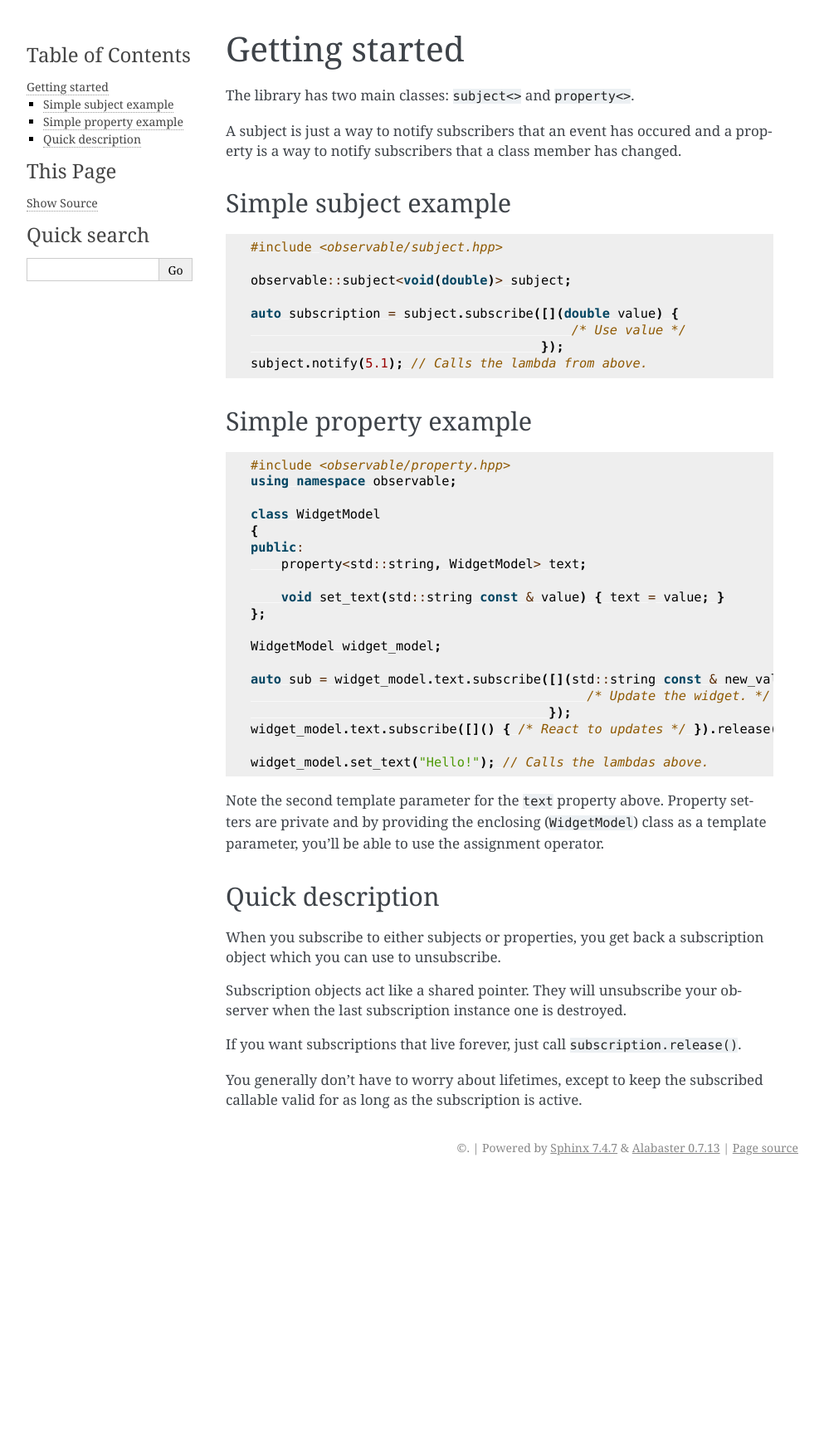
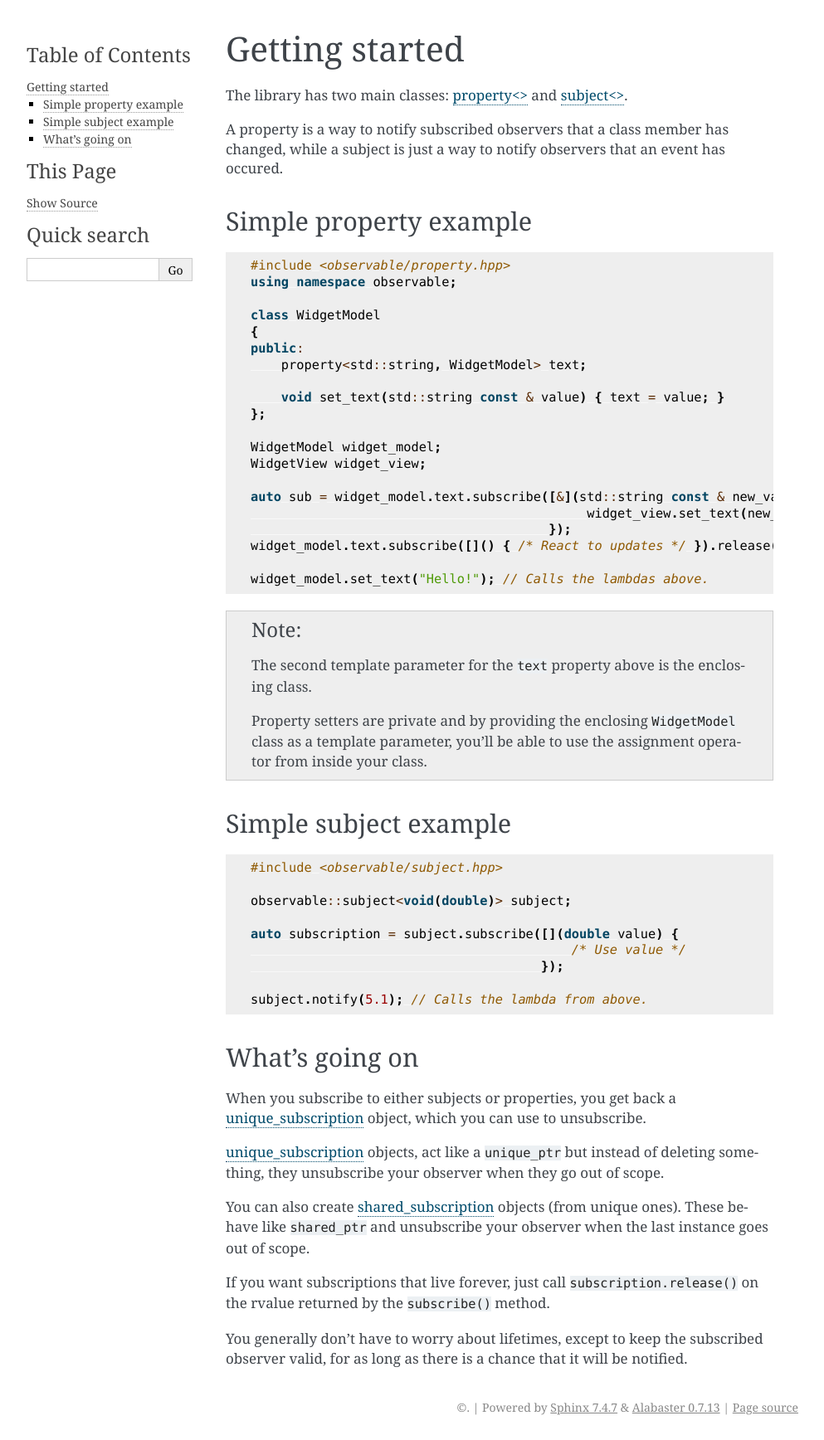
Before and after one commit to ddinu/observable, a Sphinx documentation site: the page built from docs/getting-started.rst, in a window 1280 px wide. Shown: the whole page at 83% size, without its empty margins (148-1141 px from the left). Built offline with Sphinx 7.4.7, drawn with Linux system fonts in a browser that asks for light colours; before the commit the page ends 1423 px from its top, so only the background shows below that.

Commit message:
Update the getting started guide.

```diff
--- a/docs/getting-started.rst
+++ b/docs/getting-started.rst
@@ -1,24 +1,12 @@
 Getting started
 ===============
 
-The library has two main classes: ``subject<>`` and ``property<>``.
+The library has two main classes: :doc:`property\<\> </reference/property>` and
+:doc:`subject\<\> </reference/subject>`.
 
-A subject is just a way to notify subscribers that an event has occured and
-a property is a way to notify subscribers that a class member has changed.
-
-Simple subject example
-----------------------
-
-.. code-block:: C++
-
-    #include <observable/subject.hpp>
-
-    observable::subject<void(double)> subject;
-
-    auto subscription = subject.subscribe([](double value) {
-                                              /* Use value */
-                                          });
-    subject.notify(5.1); // Calls the lambda from above.
+A property is a way to notify subscribed observers that a class member has
+changed, while a subject is just a way to notify observers that an event has
+occured.
 
 Simple property example
 -----------------------
@@ -37,27 +25,56 @@ Simple property example
     };
 
     WidgetModel widget_model;
+    WidgetView widget_view;
 
-    auto sub = widget_model.text.subscribe([](std::string const & new_value) {
-                                                /* Update the widget. */
+    auto sub = widget_model.text.subscribe([&](std::string const & new_value) {
+                                                widget_view.set_text(new_value);
                                            });
     widget_model.text.subscribe([]() { /* React to updates */ }).release();
 
     widget_model.set_text("Hello!"); // Calls the lambdas above.
 
-Note the second template parameter for the ``text`` property above. Property setters are private and by providing the enclosing (``WidgetModel``) class as a template parameter, you'll be able to use the assignment operator.
+.. NOTE::
 
-Quick description
------------------
+    The second template parameter for the ``text`` property above is the
+    enclosing class.
 
-When you subscribe to either subjects or properties, you get back a subscription
-object which you can use to unsubscribe.
+    Property setters are private and by providing the enclosing ``WidgetModel``
+    class as a template parameter, you'll be able to use the assignment operator
+    from inside your class.
 
-Subscription objects act like a shared pointer. They will unsubscribe your
-observer when the last subscription instance one is destroyed.
+Simple subject example
+----------------------
 
-If you want subscriptions that live forever, just call
-``subscription.release()``.
+.. code-block:: C++
 
-You generally don't have to worry about lifetimes, except to keep the
-subscribed callable valid for as long as the subscription is active.
+    #include <observable/subject.hpp>
+
+    observable::subject<void(double)> subject;
+
+    auto subscription = subject.subscribe([](double value) {
+                                              /* Use value */
+                                          });
+
+    subject.notify(5.1); // Calls the lambda from above.
+
+What's going on
+---------------
+
+When you subscribe to either subjects or properties, you get back a
+:doc:`unique_subscription </reference/unique_subscription>` object, which you
+can use to unsubscribe.
+
+:doc:`unique_subscription </reference/unique_subscription>` objects, act like a
+``unique_ptr`` but instead of deleting something, they unsubscribe your observer
+when they go out of scope.
+
+You can also create :doc:`shared_subscription </reference/shared_subscription>`
+objects (from unique ones). These behave like ``shared_ptr`` and unsubscribe
+your observer when the last instance goes out of scope.
+
+If you want subscriptions that live forever, just call ``subscription.release()``
+on the rvalue returned by the ``subscribe()`` method.
+
+You generally don't have to worry about lifetimes, except to keep the subscribed
+observer valid, for as long as there is a chance that it will be notified.
```
